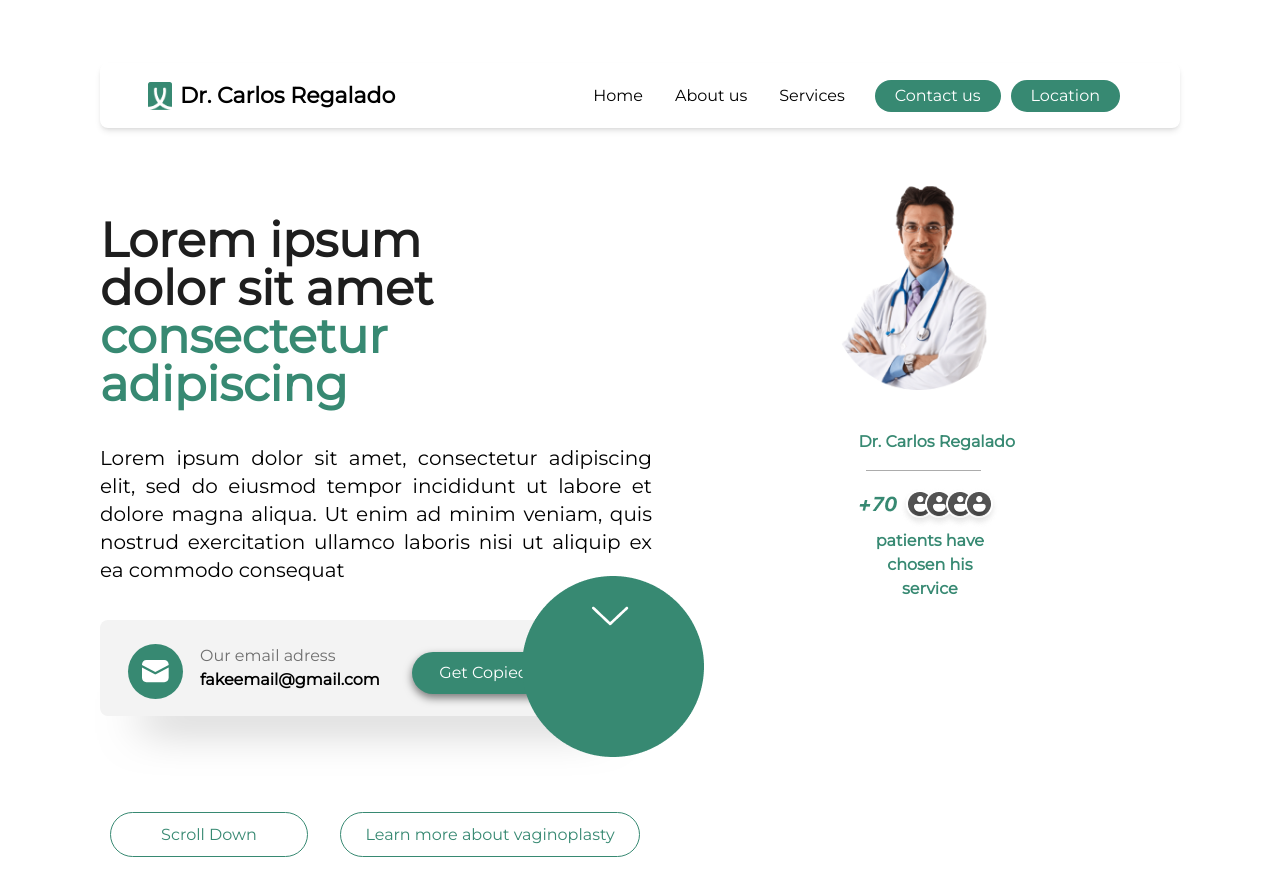
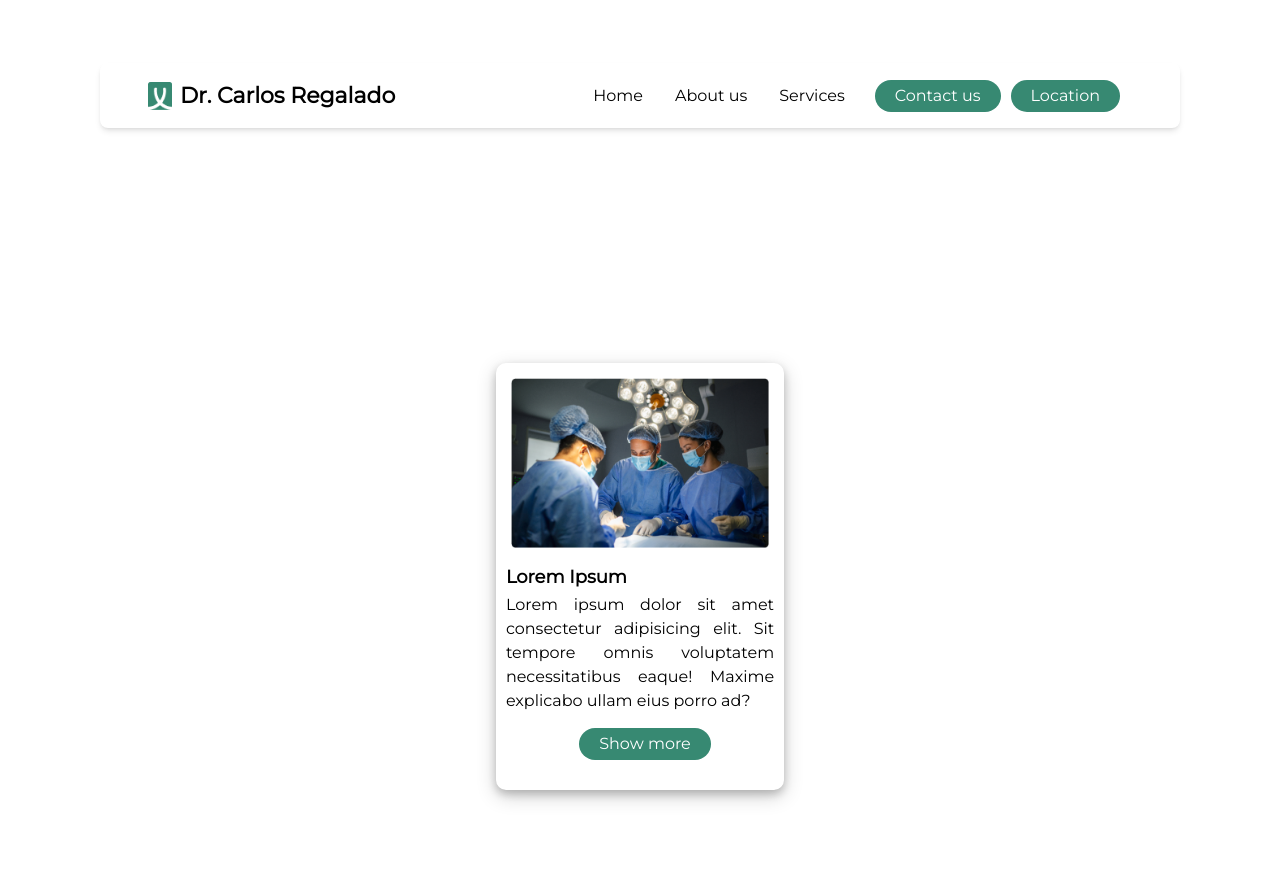
Before and after one commit to FoxByte-Web-Development/drlopez-landingpage-app, a React (Vite) app: page / in a window 1280 px wide. Shown: the top 896 px of the page. Before the commit the page ends 873 px from the top, so only its background shows below. Built offline with nearby package versions, Linux system fonts and the light colour scheme.

Commit message:
Card created

```diff
--- a/package.json
+++ b/package.json
@@ -9,6 +9,7 @@
     "preview": "vite preview"
   },
   "dependencies": {
+    "framer-motion": "^7.6.19",
     "prop-types": "^15.8.1",
     "react": "^18.2.0",
     "react-dom": "^18.2.0"
--- /dev/null
+++ b/src/Components/OurServices/ourservices-component.css
@@ -0,0 +1,38 @@
+.OurServices {
+  min-height: 100vh;
+  display: flex;
+  justify-content: center;
+  align-items: center;
+}
+
+.card {
+  width: 288.26px;
+  height: 5%;
+  text-align: justify;
+  padding: 10px;
+  box-shadow: 0 4px 8px 0 rgba(0, 0, 0, 0.2), 0 6px 20px 0 rgba(0, 0, 0, 0.19);
+  border-radius: 10px;
+  align-items: center;
+}
+
+.imagenservices {
+  padding: 5px;
+}
+
+.title-card {
+  padding-bottom: 2px;
+  padding-top: 11px;
+  font-size: 18px;
+  font-weight: bold;
+}
+
+.para-card {
+  padding-bottom: 15px;
+}
+
+#cardbutton {
+  display: flex;
+  align-items: center;
+  justify-content: center;
+  padding-bottom: 20px;
+}
--- /dev/null
+++ b/src/Components/OurServices/ourservices-component.jsx
@@ -0,0 +1,45 @@
+import React, { useState } from "react";
+import { motion } from "framer-motion";
+import "./ourservices-component.css";
+import DocPic from "../../Images/docpic.png";
+import Button from "../Button/button-componet";
+
+export default function OurServices() {
+  const [isOpen, setIsOpen] = useState(false);
+
+  return (
+    <div className="OurServices">
+      <motion.div
+        className="card"
+        initial={{ opacity: 0, scale: 0.5 }}
+        animate={{ opacity: 1, scale: 1 }}
+        transition={{
+          duration: 0.8,
+          delay: 0.5,
+          ease: [0, 0.71, 0.2, 1.01],
+        }}
+      >
+        <img className="imagenservices" src={DocPic} alt="" />
+        <motion.h2 className="title-card">Lorem Ipsum</motion.h2>
+        <motion.div className="para-card">
+          <p>
+            Lorem ipsum dolor sit amet consectetur adipisicing elit. Sit tempore
+            omnis voluptatem necessitatibus eaque! Maxime explicabo ullam eius
+            porro ad?
+          </p>
+          {isOpen && (
+            <p>
+              Lorem ipsum dolor sit amet consectetur adipisicing elit. Officia
+              quod nobis cupiditate debitis repellendus, ad sint. Molestiae est
+              cupiditate amet odit facilis veniam aspernatur maxime obcaecati,
+              eligendi a dolore aliquid?
+            </p>
+          )}
+        </motion.div>
+        <div id="cardbutton">
+          <Button onClickHandler={() => setIsOpen(!isOpen)}>Show more</Button>
+        </div>
+      </motion.div>
+    </div>
+  );
+}
--- a/src/Components/test-component.jsx
+++ b/src/Components/test-component.jsx
@@ -1,6 +1,7 @@
 import NavBar from "./Navbar/navbar-component";
 import HomeComponent from "./HomeComponent/home-component";
 import CircleButton from "./CircleButton/circlebutton-component";
+import OurServices from "./OurServices/ourservices-component";
 
 const Test = () => {
   return (
@@ -9,10 +10,10 @@ const Test = () => {
         <NavBar />
       </div>
       <div className="mt-12">
-        <HomeComponent />
-        <CircleButton/>
+        {/* <HomeComponent />
+        <CircleButton/> */}
+        <OurServices />
       </div>
-
     </div>
   );
 };
```
Also changed, not shown: src/Images/docpic.png (added), 1 other file (tests, documents, lock files or other folders).
